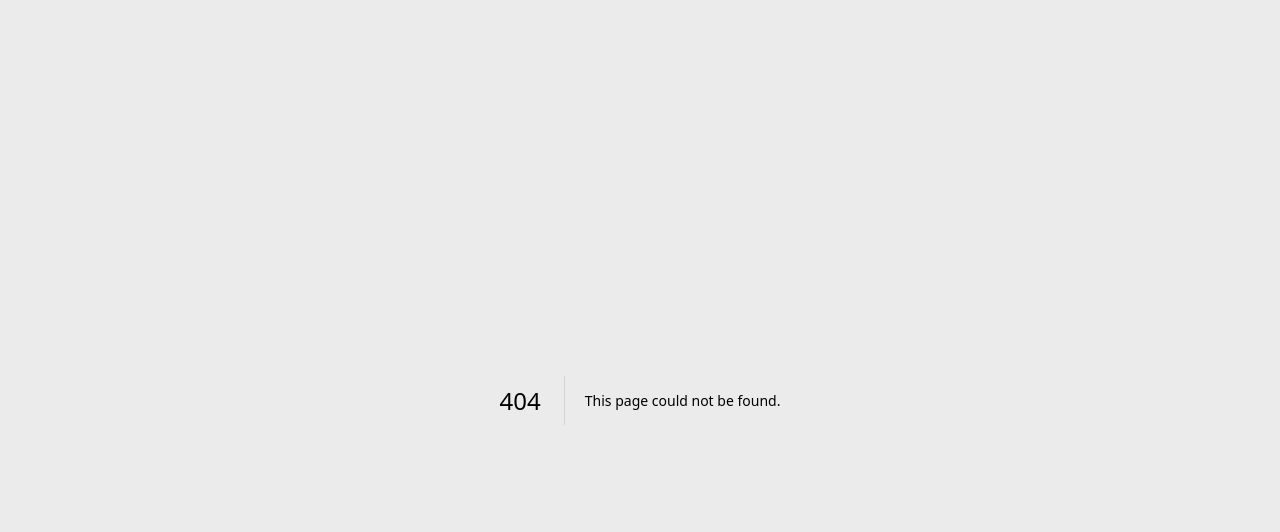
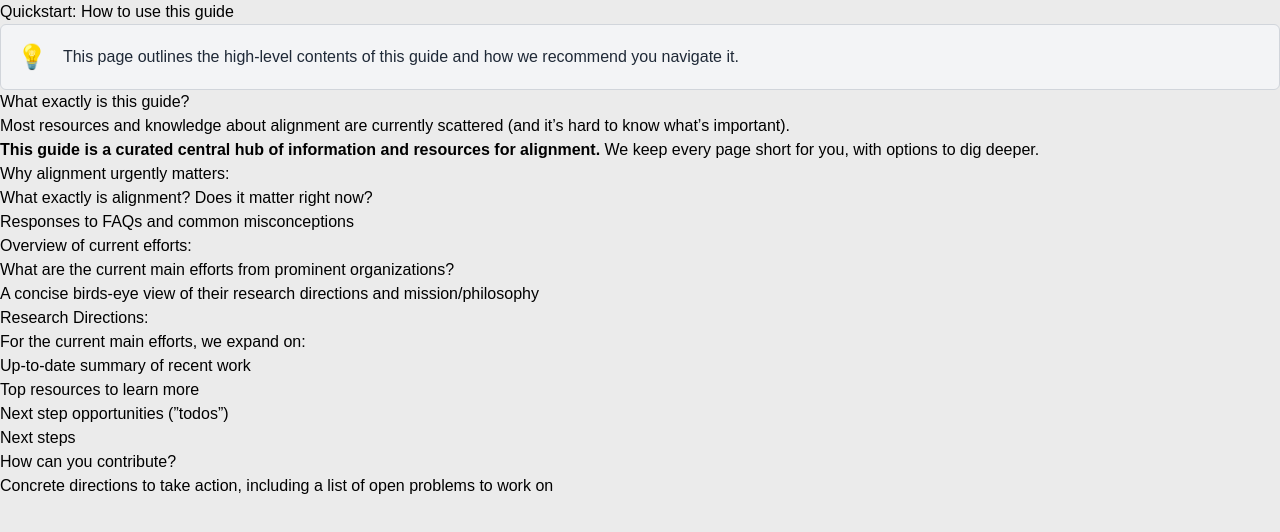
Before and after one commit to masonwang025/alignment-guide, a Next.js app: page /quickstart in a window 1280 px wide. Before the commit this address had no page. Shown: the top 532 px of the page. Built offline with nearby package versions, Linux system fonts and the light colour scheme.

Commit message:
quickstart guide initial text added

```diff
--- a/src/components/counters.module.css
+++ /dev/null
@@ -1,6 +0,0 @@
-.counter {
-  border: 1px solid #ccc;
-  border-radius: 5px;
-  padding: 2px 6px;
-  margin: 12px 0 0;
-}
--- a/src/components/counters.tsx
+++ /dev/null
@@ -1,24 +0,0 @@
-// Example from https://beta.reactjs.org/learn
-
-import { useState } from 'react'
-import styles from './counters.module.css'
-
-function MyButton() {
-  const [count, setCount] = useState(0)
-
-  function handleClick() {
-    setCount(count + 1)
-  }
-
-  return (
-    <div>
-      <button onClick={handleClick} className={styles.counter}>
-        Clicked {count} times
-      </button>
-    </div>
-  )
-}
-
-export default function MyApp() {
-  return <MyButton />
-}
--- /dev/null
+++ b/src/components/elements/Promise.tsx
@@ -0,0 +1,16 @@
+import React from 'react';
+
+const Promise: React.FC = ({ text, icon = '💡' }: { text: string | JSX.Element, icon: string }) => {
+    return (
+        <div className="flex items-center p-4 bg-gray-100 rounded-md border border-gray-300">
+            <div className="mr-4 text-2xl">
+                {icon}
+            </div>
+            <div className="text-gray-800">
+                {text}
+            </div>
+        </div>
+    );
+};
+
+export default Promise;
--- a/src/pages/Home.tsx
+++ b/src/pages/Home.tsx
@@ -1,6 +1,6 @@
 import React from 'react';
 import Link from 'next/link';
-import Logo from '../components/Global/Logo';
+import Logo from '../components/global/Logo';
 
 export default function Home() {
     return (
--- a/src/pages/_meta.json
+++ b/src/pages/_meta.json
@@ -1,6 +1,5 @@
 {
-  "index": "Introduction",
-  "another": "Another Page",
+  "quickstart": "Quickstart",
   "advanced": "Advanced (A Folder)",
   "about": {
     "title": "About",
--- /dev/null
+++ b/src/pages/quickstart.mdx
@@ -0,0 +1,26 @@
+import Promise from "../components/elements/Promise";
+
+# Quickstart: How to use this guide
+
+<Promise text="This page outlines the high-level contents of this guide and how we recommend you navigate it." />
+
+## What exactly is this guide?
+
+Most resources and knowledge about alignment are currently scattered (and it’s hard to know what’s important).
+
+**This guide is a curated central hub of information and resources for alignment.** We keep every page short for you, with options to dig deeper.
+
+1. [Why alignment urgently matters](/why-alignment-urgently-matters):
+   - What exactly is alignment? Does it matter right now?
+   - Responses to FAQs and common misconceptions
+2. [Overview of current efforts](/overview-of-current-efforts):
+   - What are the current main efforts from prominent organizations?
+   - A concise birds-eye view of their research directions and mission/philosophy
+3. [Research Directions](/research-directions):
+   - For the current main efforts, we expand on:
+     - Up-to-date summary of recent work
+     - Top resources to learn more
+     - Next step opportunities (”todos”)
+4. [Next steps](/next-steps)
+   - How can you contribute?
+   - Concrete directions to take action, including a list of open problems to work on
```
Also changed, not shown: src/pages/_app.mdx (+4 -4 lines), theme.config.tsx (+4 -4 lines), 1 other file (tests, documents, lock files or other folders).
